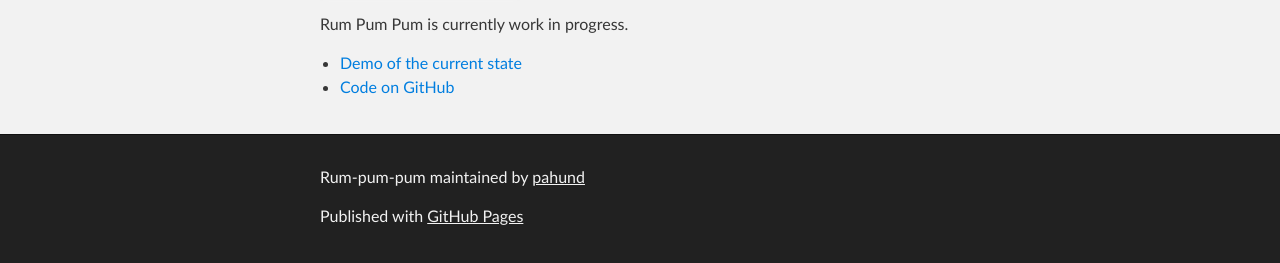
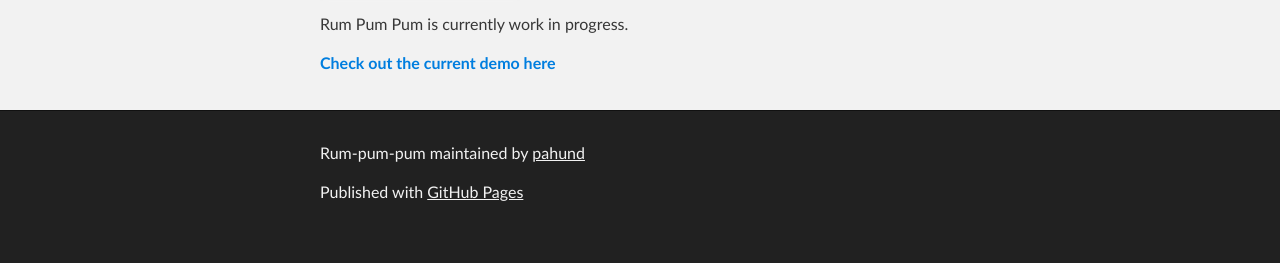
Before and after one commit to pahund/rum-pum-pum, a plain HTML site: page index.html in a window 1280 px wide. Shown: the part 590-853 px from the top of the page. After the commit the page ends 829 px from the top, so only its background shows below. Drawn offline with Linux system fonts and the light colour scheme.

Commit message:
start page update
Change-Id: Ia797457fc879c57ebdc8dedcd36375447509970a

```diff
--- a/index.html
+++ b/index.html
@@ -39,46 +39,9 @@
         <!-- MAIN CONTENT -->
         <div id="main_content_wrap" class="outer">
             <section id="main_content" class="inner">
-                <p><img src="images/monkey-logo.png" alt="Rum Pum Pum Monkey" title="Rum Pum Pum Monkey"></p>
-
+                <p><a href="demo/index.html"><img src="images/monkey-logo.png" alt="Rum Pum Pum Monkey - click to view demo" title="Rum Pum Pum Monkey - click to view demo"></a></p>
                 <p>Rum Pum Pum is currently work in progress.</p>
-                <ul>
-                    <li><a href="demo/index.html">Demo of the current state</a></li>
-                    <li><a href="https://github.com/pahund/rum-pum-pum">Code on GitHub</a></li>
-                </ul>
-                <!--
-              <h3>
-        <a id="welcome-to-github-pages" class="anchor" href="#welcome-to-github-pages" aria-hidden="true"><span class="octicon octicon-link"></span></a>Welcome to GitHub Pages.</h3>
-
-        <p>This automatic page generator is the easiest way to create beautiful pages for all of your projects. Author your page content here using GitHub Flavored Markdown, select a template crafted by a designer, and publish. After your page is generated, you can check out the new branch:</p>
-
-        <pre><code>$ cd your_repo_root/repo_name
-        $ git fetch origin
-        $ git checkout gh-pages
-        </code></pre>
-
-        <p>If you're using the GitHub for Mac, simply sync your repository and you'll see the new branch.</p>
-
-        <h3>
-        <a id="designer-templates" class="anchor" href="#designer-templates" aria-hidden="true"><span class="octicon octicon-link"></span></a>Designer Templates</h3>
-
-        <p>We've crafted some handsome templates for you to use. Go ahead and continue to layouts to browse through them. You can easily go back to edit your page before publishing. After publishing your page, you can revisit the page generator and switch to another theme. Your Page content will be preserved if it remained markdown format.</p>
-
-        <h3>
-        <a id="rather-drive-stick" class="anchor" href="#rather-drive-stick" aria-hidden="true"><span class="octicon octicon-link"></span></a>Rather Drive Stick?</h3>
-
-        <p>If you prefer to not use the automatic generator, push a branch named <code>gh-pages</code> to your repository to create a page manually. In addition to supporting regular HTML content, GitHub Pages support Jekyll, a simple, blog aware static site generator written by our own Tom Preston-Werner. Jekyll makes it easy to create site-wide headers and footers without having to copy them across every page. It also offers intelligent blog support and other advanced templating features.</p>
-
-        <h3>
-        <a id="authors-and-contributors" class="anchor" href="#authors-and-contributors" aria-hidden="true"><span class="octicon octicon-link"></span></a>Authors and Contributors</h3>
-
-        <p>You can <a href="https://github.com/blog/821" class="user-mention">@mention</a> a GitHub username to generate a link to their profile. The resulting <code>&lt;a&gt;</code> element will link to the contributor's GitHub Profile. For example: In 2007, Chris Wanstrath (<a href="https://github.com/defunkt" class="user-mention">@defunkt</a>), PJ Hyett (<a href="https://github.com/pjhyett" class="user-mention">@pjhyett</a>), and Tom Preston-Werner (<a href="https://github.com/mojombo" class="user-mention">@mojombo</a>) founded GitHub.</p>
-
-        <h3>
-        <a id="support-or-contact" class="anchor" href="#support-or-contact" aria-hidden="true"><span class="octicon octicon-link"></span></a>Support or Contact</h3>
-
-        <p>Having trouble with Pages? Check out the documentation at <a href="https://help.github.com/pages">https://help.github.com/pages</a> or contact <a href="mailto:support@github.com">support@github.com</a> and we’ll help you sort it out.</p>
-          -->
+                <p><strong><a href="demo/index.html">Check out the current demo here</a></strong></p>
             </section>
         </div>
 
```
